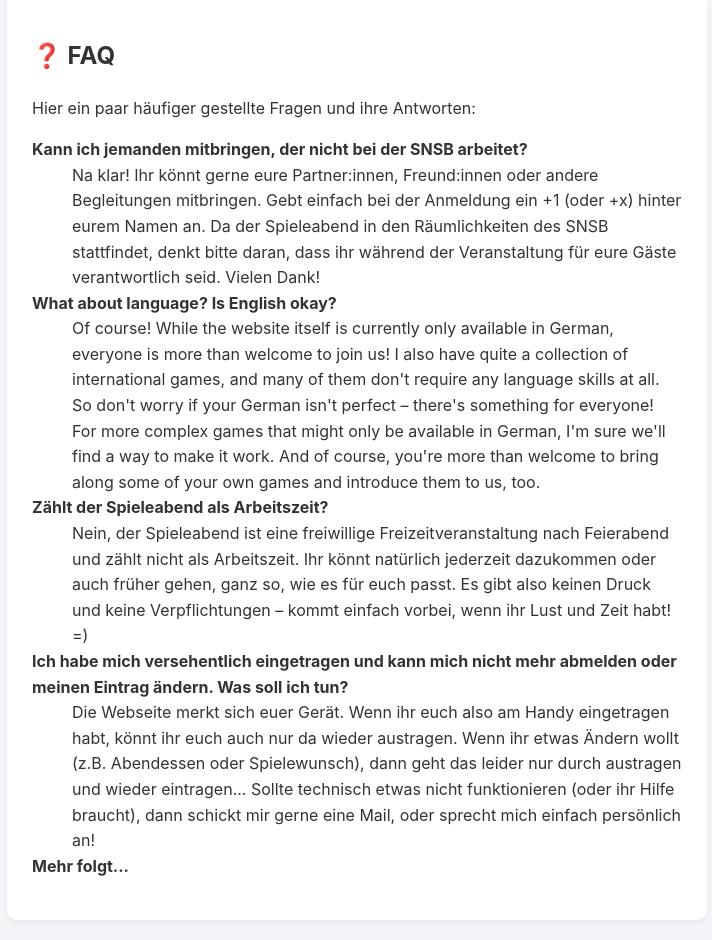
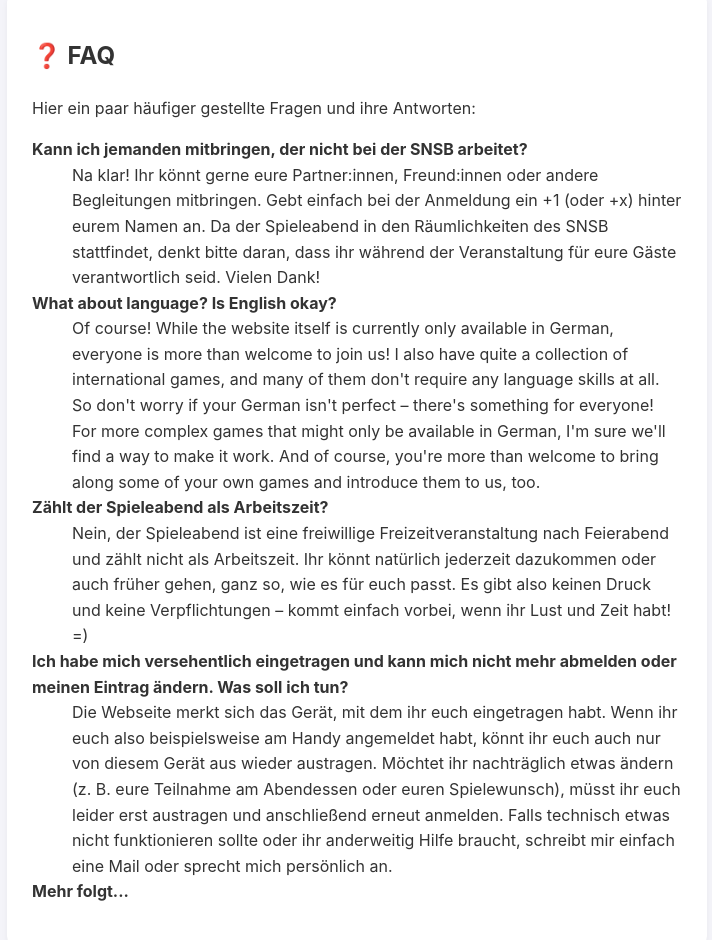
Before and after one commit to NanniSchueler/BrettspielAbende, a plain HTML site: page index.html in a window 1280 px wide. Shown: the part 1880-2820 px from the top of the page, without its empty margins (283-995 px from the left). Drawn offline with Linux system fonts and the light colour scheme.

Commit message:
Update index.html

```diff
--- a/index.html
+++ b/index.html
@@ -208,9 +208,10 @@
 		  früher gehen, ganz so, wie es für euch passt. Es gibt also keinen Druck und keine Verpflichtungen – kommt einfach vorbei, wenn ihr Lust und Zeit habt! =)</dd>
 
 		  <dt><strong>Ich habe mich versehentlich eingetragen und kann mich nicht mehr abmelden oder meinen Eintrag ändern. Was soll ich tun?</strong></dt>
-		  <dd>Die Webseite merkt sich euer Gerät. Wenn ihr euch also am Handy eingetragen habt, könnt ihr euch auch nur da wieder austragen. Wenn ihr etwas Ändern wollt
-		  (z.B. Abendessen oder Spielewunsch), dann geht das leider nur durch austragen und wieder eintragen... Sollte technisch etwas nicht funktionieren (oder ihr Hilfe braucht),
-		  dann schickt mir gerne eine Mail, oder sprecht mich einfach persönlich an!</dd>
+		  <dd>Die Webseite merkt sich das Gerät, mit dem ihr euch eingetragen habt. Wenn ihr euch also beispielsweise am Handy angemeldet habt, könnt ihr euch auch nur von
+		  diesem Gerät aus wieder austragen. Möchtet ihr nachträglich etwas ändern (z. B. eure Teilnahme am Abendessen oder euren Spielewunsch), müsst ihr euch leider erst
+		  austragen und anschließend erneut anmelden. Falls technisch etwas nicht funktionieren sollte oder ihr anderweitig Hilfe braucht, schreibt mir einfach eine Mail oder
+		  sprecht mich persönlich an.</dd>
 
 		  <dt><strong>Mehr folgt...</strong></dt>
 		</dl>
```
